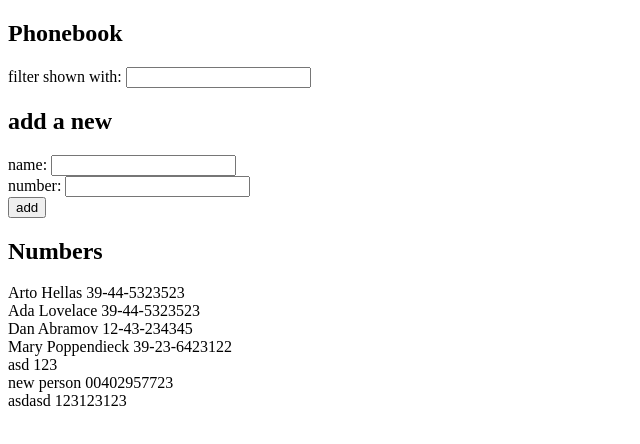
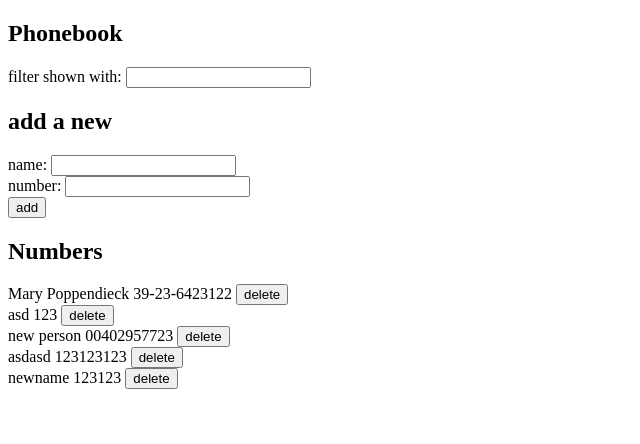
Before and after one commit to JuhoKangas/full-stack-open, a React (Create React App) app in the folder part2/phonebook/: page / in a window 1280 px wide. Shown: the top 444 px of the page, without its empty margins (0-640 px from the left). Built offline with nearby package versions, Linux system fonts and the light colour scheme; data requests are answered from the project's data file.

Commit message:
finish step 9

```diff
--- a/part2/phonebook/db.json
+++ b/part2/phonebook/db.json
@@ -1,20 +1,5 @@
 {
   "persons": [
-    {
-      "name": "Arto Hellas",
-      "number": "39-44-5323523",
-      "id": 1
-    },
-    {
-      "name": "Ada Lovelace",
-      "number": "39-44-5323523",
-      "id": 2
-    },
-    {
-      "name": "Dan Abramov",
-      "number": "12-43-234345",
-      "id": 3
-    },
     {
       "name": "Mary Poppendieck",
       "number": "39-23-6423122",
@@ -34,6 +19,11 @@
       "name": "asdasd",
       "number": "123123123",
       "id": 7
+    },
+    {
+      "name": "newname",
+      "number": "123123",
+      "id": 8
     }
   ]
 }
--- a/part2/phonebook/src/App.js
+++ b/part2/phonebook/src/App.js
@@ -1,10 +1,10 @@
 import { useState, useEffect } from "react";
 import personServices from "./services/persons";
 
-const Person = ({ name, number }) => {
+const Person = ({ name, number, handleDelete }) => {
 	return (
 		<div>
-			{name} {number}
+			{name} {number} <button onClick={handleDelete}>delete</button>
 		</div>
 	);
 };
@@ -47,9 +47,14 @@ const Filter = (props) => {
 	);
 };
 
-const Persons = ({ data }) => {
+const Persons = ({ data, handleDelete }) => {
 	return data.map((person) => (
-		<Person key={person.id} name={person.name} number={person.number} />
+		<Person
+			handleDelete={() => handleDelete(person.id)}
+			key={person.id}
+			name={person.name}
+			number={person.number}
+		/>
 	));
 };
 
@@ -103,6 +108,18 @@ const App = () => {
 		setFilteredList(filteredArr);
 	};
 
+	const handleDeleteOf = (id) => {
+		personServices
+			.deletePerson(id)
+			.then((res) => {
+				setPersons(persons.filter((p) => p.id !== id));
+			})
+			.catch((error) => {
+				console.log("Person was already deleted");
+				setPersons(persons.filter((p) => p.id !== id));
+			});
+	};
+
 	return (
 		<div>
 			<Title title={"Phonebook"} />
@@ -117,9 +134,9 @@ const App = () => {
 			/>
 			<Title title={"Numbers"} />
 			{search === "" ? (
-				<Persons data={persons} />
+				<Persons handleDelete={handleDeleteOf} data={persons} />
 			) : (
-				<Persons data={filteredList} />
+				<Persons handleDelete={handleDeleteOf} data={filteredList} />
 			)}
 		</div>
 	);
```
